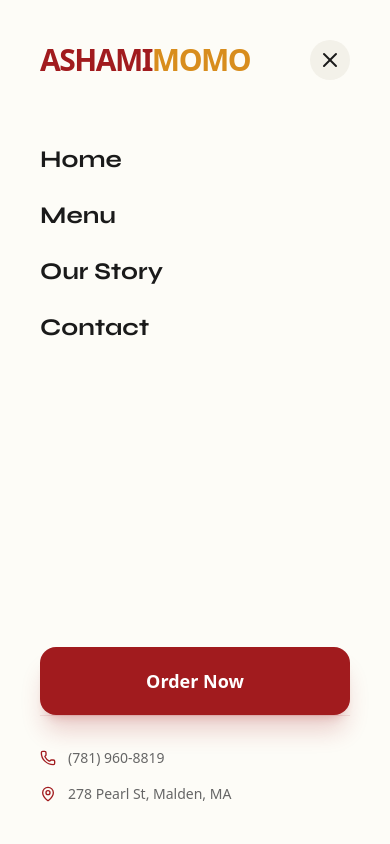
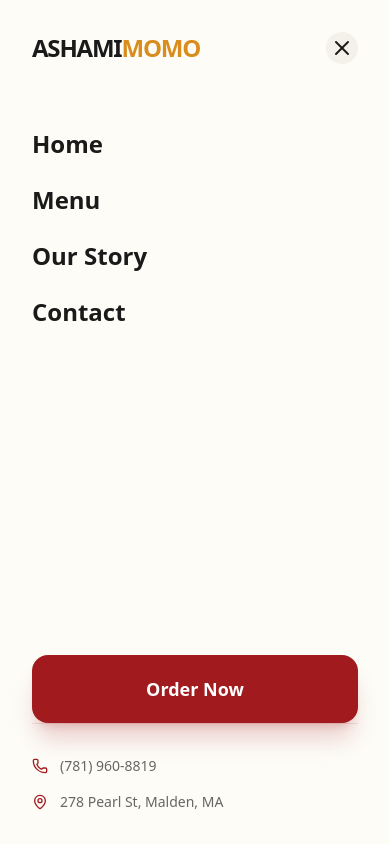
Before and after one commit to ashamimomo/asamimomo-web, a Next.js app: page / in a window 390 px wide. Both pictures are taken after a click on the button 350 px from the left and 52 px from the top of the page. Shown: the top 844 px of the page. Built offline with nearby package versions, Linux system fonts and the light colour scheme; a web font is replaced by a local one.

Commit message:
feat: Refine header responsiveness, update mobile menu animations and styling, enhance contact form background, and center hero section description.

```diff
--- a/components/Header.tsx
+++ b/components/Header.tsx
@@ -100,7 +100,7 @@
                   "rounded-full border-2 border-white/20 shadow-xl object-cover transition-all duration-500",
                   isOpaque
                     ? "h-12 w-12 block"
-                    : "h-16 w-16 md:h-20 md:w-20 block md:hidden"
+                    : "h-16 w-16 block hidden"
                 )}
               />
               {isOpaque ? (
@@ -173,7 +173,7 @@
               onClick={() => setIsOpen(true)}
               className="p-2 text-foreground"
             >
-              <Menu className="w-8 h-8" />
+              <Menu className="w-6 h-6" />
             </button>
           </div>
         </div>
@@ -182,19 +182,19 @@
         <AnimatePresence>
           {isOpen && (
             <motion.div
-              initial={{ opacity: 0, y: "-100%" }}
-              animate={{ opacity: 1, y: 0 }}
-              exit={{ opacity: 0, y: "-100%" }}
+              initial={{ opacity: 0, x: "100%" }}
+              animate={{ opacity: 1, x: 0 }}
+              exit={{ opacity: 0, x: "100%" }}
               transition={{ type: "spring", damping: 30, stiffness: 300 }}
-              className="fixed inset-y-0 right-0 bg-background w-full sm:w-80 h-screen z-[60] flex flex-col p-10 shadow-2xl md:hidden"
+              className="fixed inset-y-0 right-0 bg-background w-full sm:w-80 h-screen z-[60] flex flex-col p-8 shadow-2xl md:hidden"
             >
               <div className="flex justify-between items-center mb-16">
-                <span className="text-3xl font-roboto font-black text-primary tracking-tighter">
+                <span className="text-2xl font-roboto font-black tracking-tighter">
                   ASHAMI<span className="text-secondary">MOMO</span>
                 </span>
                 <button
                   onClick={() => setIsOpen(false)}
-                  className="p-2 rounded-full bg-muted"
+                  className="p-1 rounded-full bg-muted"
                 >
                   <X className="w-6 h-6" />
                 </button>
@@ -206,7 +206,7 @@
                     key={link.href}
                     href={link.href}
                     onClick={() => setIsOpen(false)}
-                    className="text-2xl font-heading font-bold hover:text-primary transition-colors flex items-center justify-between group"
+                    className="text-2xl font-bold hover:text-primary transition-colors flex items-center justify-between group"
                   >
                     {link.label}
                     <motion.div
--- a/components/contact/ContactForm.tsx
+++ b/components/contact/ContactForm.tsx
@@ -89,7 +89,7 @@
             initial={{ opacity: 0, x: 20 }}
             animate={{ opacity: 1, x: 0 }}
             transition={{ duration: 0.5, delay: 0.2 }}
-            className="bg-card border border-border p-8 rounded-2xl shadow-lg"
+            className="bg-card border border-border p-8 rounded-2xl shadow-lg bg-muted/30"
           >
             <h3 className="text-2xl font-bold mb-6">Send a Message</h3>
             <form className="space-y-6" onSubmit={(e) => e.preventDefault()}>
--- a/components/home/HeroSection.tsx
+++ b/components/home/HeroSection.tsx
@@ -125,7 +125,7 @@
                   initial={{ opacity: 0, y: 20 }}
                   whileInView={{ opacity: 1, y: 0 }}
                   transition={{ duration: 0.6, delay: 0.4 }}
-                  className="text-white/80 text-lg md:text-xl max-w-xl mb-10 leading-relaxed font-sans"
+                  className="text-white/80 text-lg md:text-xl max-w-2xl mb-10 text-center font-sans"
                 >
                   {slide.description}
                 </motion.p>
```
